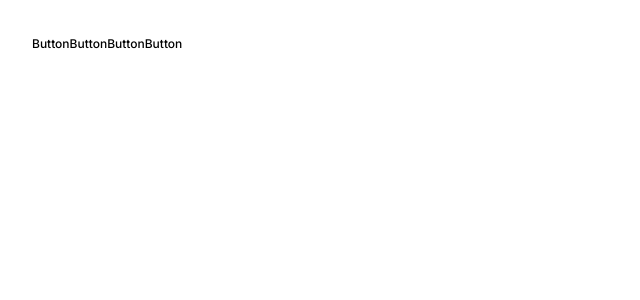
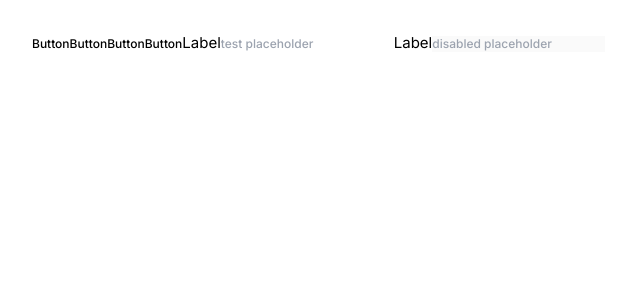
Before and after one commit to mertpire/user-management-system, a Vue app: page / in a window 1280 px wide. Shown: the top 300 px of the page, without its empty margins (0-640 px from the left). Built offline with nearby package versions, Linux system fonts and the light colour scheme.

Commit message:
feat: add input component

```diff
--- a/src/assets/main.scss
+++ b/src/assets/main.scss
@@ -12,7 +12,8 @@
   font-weight: normal;
 }
 
-button {
+button,
+input {
   font-size: 12px;
   line-height: 16px;
   font-weight: 500;
--- a/src/components/buttons/AppBtn.vue
+++ b/src/components/btn/AppBtn.vue
@@ -3,8 +3,8 @@ import { computed } from 'vue';
 
 interface Props {
   label: string,
-  outline: boolean,
-  disabled: boolean
+  outline?: boolean,
+  disabled?: boolean
 }
 const props = defineProps<Props>()
 const btnClasses = computed<string>(() => {
@@ -18,5 +18,8 @@ const btnClasses = computed<string>(() => {
 </script>
 
 <template>
-  <button :class="[btnClasses, props.disabled ? 'cursor-not-allowed' : '']" :disabled="props.disabled" class="rounded-md px-2.5 py-2">Button</button>
+  <button
+    :class="[btnClasses, props.disabled ? 'cursor-not-allowed' : '']"
+    :disabled="props.disabled"
+    class="rounded-md px-2.5 py-2">{{props.label}}</button>
 </template>
--- /dev/null
+++ b/src/components/input/AppInput.vue
@@ -0,0 +1,29 @@
+<script setup lang="ts">
+import { computed } from 'vue';
+
+interface Props {
+  modelValue: string | number | null,
+  label: string,
+  placeholder?: string,
+  disabled?: boolean,
+}
+const props = defineProps<Props>()
+const emit = defineEmits(['update:modelValue'])
+const inputClasses = computed<string>(() => {
+  if (props.disabled) {
+    return 'border-slate-300 border disabled:text-slate-300'
+  }else return 'border-slate-300 border text-slate-800 placeholder-gray-300'
+})
+</script>
+
+<template>
+  <label>{{ props.label }}</label>
+  <input
+    class="rounded-md min-w-64 px-2.5 py-2"
+    :placeholder="props.placeholder"
+    :disabled="props.disabled"
+    :class="[inputClasses, props.disabled ? 'cursor-not-allowed' : '']"
+    :value="props.modelValue"
+    @input="emit('update:modelValue', ($event.target as any).value)"
+  />
+</template>
--- a/src/views/HomeView.vue
+++ b/src/views/HomeView.vue
@@ -1,14 +1,17 @@
 <script setup lang="ts">
-import AppBtn from "../components/buttons/AppBtn.vue";
+import { ref } from 'vue';
+import AppBtn from "../components/btn/AppBtn.vue";
+import AppInput from "../components/input/AppInput.vue";
+const testInput = ref<string>('')
 </script>
 
 <template>
   <main>
-    <AppBtn />
-    <AppBtn disabled />
-    <AppBtn outline disabled/>
-    <AppBtn outline/>
-    <!-- <AppBtn disabled/>
-    <AppBtn outline disabled/> -->
+    <AppBtn label="Button" />
+    <AppBtn label="Button" disabled />
+    <AppBtn label="Button" outline disabled/>
+    <AppBtn label="Button" outline/>
+    <AppInput v-model="testInput" placeholder="test placeholder" label="Label"/>
+    <AppInput v-model="testInput" disabled placeholder="disabled placeholder" label="Label"/>
   </main>
 </template>
```
Also changed, not shown: src/components/icons/InfoIcon.vue (added, +7 -0 lines).
